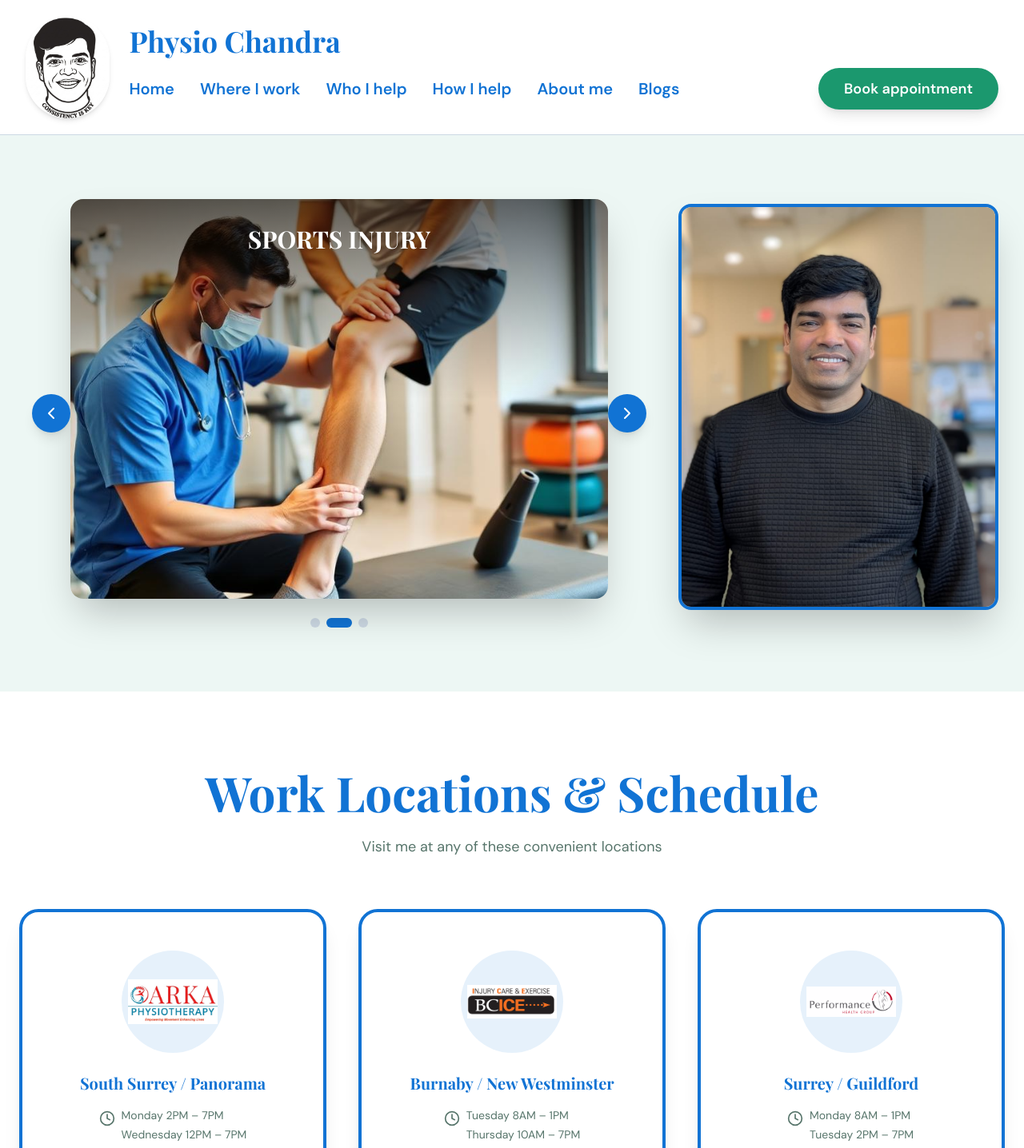
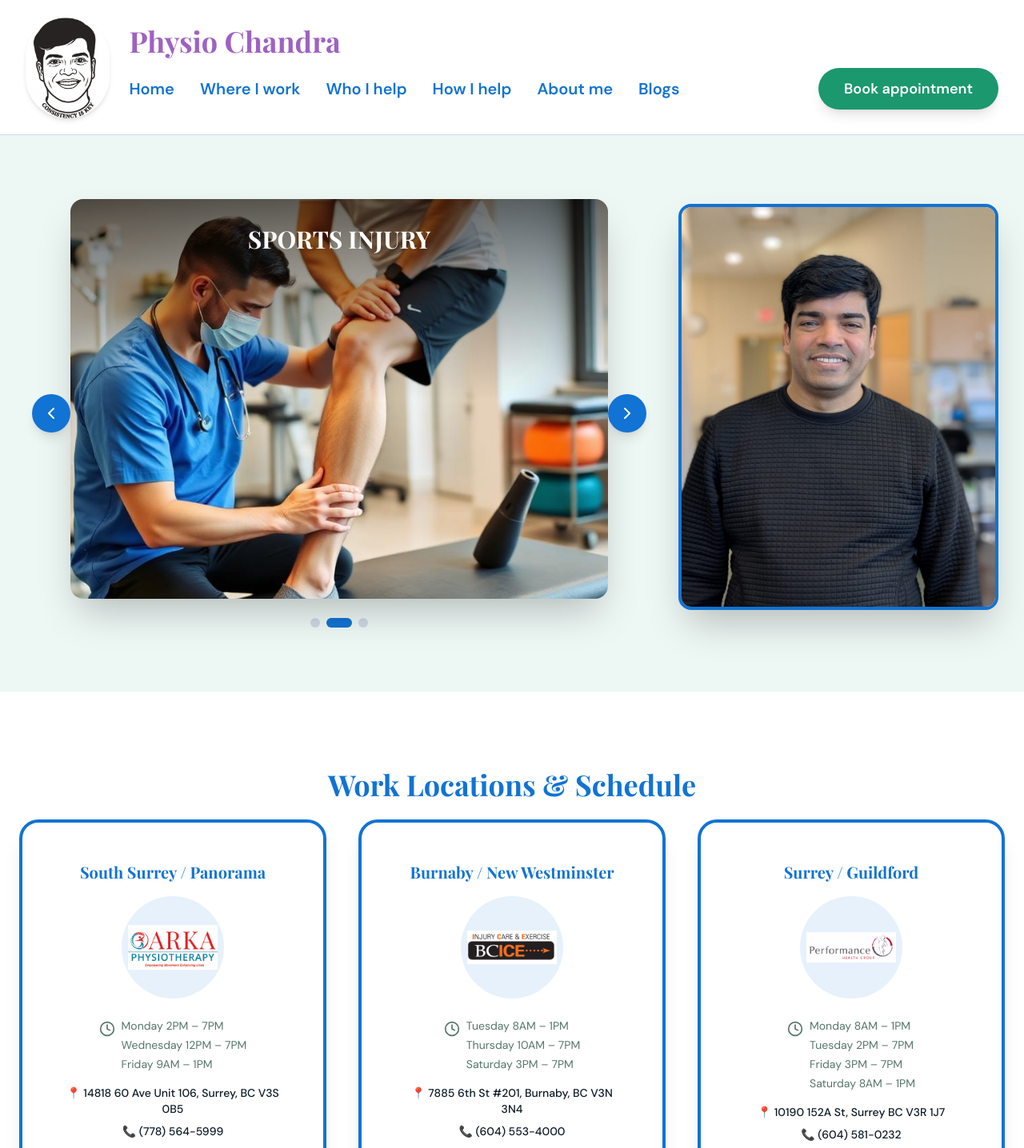
Before and after one commit to kanagarajSCK/PHYSIO-CHANDRA, a React (Vite) app: page / in a window 1280 px wide. Shown: the top 1436 px of the page at 80% size. Built offline with nearby package versions, Linux system fonts and the light colour scheme; the HTML template or start-up script is replaced by a standard one.

Commit message:
Update navbar animation and locations layout

```diff
--- a/src/components/LocationsSection.tsx
+++ b/src/components/LocationsSection.tsx
@@ -56,7 +56,7 @@ const locations = [
 
 const LocationsSection = () => {
   return (
-    <section id="where-i-work" className="scroll-mt-24 py-18 lg:py-24 bg-card">
+    <section id="where-i-work" className="scroll-mt-20 py-18 lg:py-24 bg-card">
       <div className="container mx-auto px-6">
 
         {/* Heading */}
@@ -64,17 +64,17 @@ const LocationsSection = () => {
           initial={{ opacity: 0, y: 30 }}
           whileInView={{ opacity: 1, y: 0 }}
           viewport={{ once: true }}
-          className="text-5xl lg:text-6xl font-heading font-bold text-primary text-center mb-6"
+          className="text-5xl lg:text-4xl font-heading font-bold text-primary text-center mb-6"
         >
           Work Locations & Schedule
         </motion.h2>
 
-        <p className="text-muted-foreground text-center mb-16 max-w-xl mx-auto text-lg">
+        {/* <p className="text-muted-foreground text-center mb-16 max-w-xl mx-auto text-lg">
           Visit me at any of these convenient locations
-        </p>
+        </p> */}
 
         {/* Grid */}
-        <div className="grid sm:grid-cols-2 lg:grid-cols-3 gap-10 max-w-7xl mx-auto">
+        <div className="grid sm:grid-cols-2 lg:grid-cols-3 gap-10 max-w-9xl mx-auto">
           {locations.map((loc, i) => (
             <motion.div
               key={i}
@@ -89,6 +89,13 @@ const LocationsSection = () => {
               }}
               className="rounded-3xl border-4 border-primary bg-card p-10 lg:p-12 text-center shadow-xl transition-all duration-300 group"
             >
+
+              {/* Name */}
+              <h3 className="text-xl font-bold text-primary mb-4">
+                {loc.name}
+              </h3>
+
+
               {/* Logo */}
               <div className="w-28 h-28 lg:w-32 lg:h-32 rounded-full bg-primary/10 flex items-center justify-center mx-auto mb-6 overflow-hidden group-hover:bg-primary/20 transition">
                 <img
@@ -98,10 +105,7 @@ const LocationsSection = () => {
                 />
               </div>
 
-              {/* Name */}
-              <h3 className="text-xl font-bold text-primary mb-4">
-                {loc.name}
-              </h3>
+
 
               {/* Schedule */}
               <div className="flex items-start justify-center gap-2 text-muted-foreground mb-4">
--- a/src/components/Navbar.tsx
+++ b/src/components/Navbar.tsx
@@ -70,9 +70,9 @@ const Navbar = () => {
             <button
               type="button"
               onClick={() => navigate("/")}
-              className="text-left"
+              className="text-left group"
             >
-              <span className="block text-2xl sm:text-3xl lg:text-4xl font-heading font-bold text-primary leading-tight">
+              <span className="block text-2xl sm:text-3xl lg:text-4xl font-heading font-bold text-primary leading-tight transition-colors duration-500 ease-in-out group-hover:text-blue-500 animate-colorChange">
                 Physio Chandra
               </span>
             </button>
@@ -138,7 +138,7 @@ const Navbar = () => {
               <button
                 type="button"
                 onClick={() => handleNavClick(BOOK_APPOINTMENT_SECTION)}
-                className="bg-accent text-accent-foreground px-8 py-4 rounded-full font-semibold text-lg text-center"
+                className="bg-accent text-accent-foreground px-8 py-4 rounded-full font-semibold text-3xl shadow-lg hover:shadow-xl text-center"
               >
                 Book appointment
               </button>
--- a/src/index.css
+++ b/src/index.css
@@ -4,6 +4,29 @@
 @tailwind components;
 @tailwind utilities;
 
+@keyframes colorChange {
+  0% {
+    color: #3b82f6;
+  }
+  50% {
+    color: #ec4899;
+  }
+  60% {
+    color: #f59e0b;
+  }
+  70% {
+    color: #10b981;
+  }
+  80% {
+    color: #8b5cf6;
+  }
+  90% {
+    color: #e11d48;
+  }
+  100% {
+    color: #22c55e;
+  }
+}
 
 @layer base {
   :root {
@@ -85,6 +108,10 @@
 }
 
 @layer utilities {
+  .animate-colorChange {
+    animation: colorChange 3s infinite alternate ease-in-out;
+  }
+
   .text-gradient {
     @apply bg-clip-text text-transparent bg-gradient-to-r from-primary to-accent;
   }
```
Also changed, not shown: src/App.css (line endings or trailing spaces).
